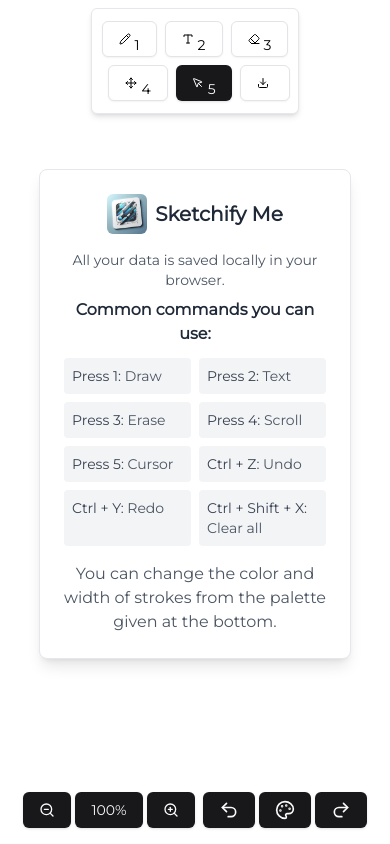
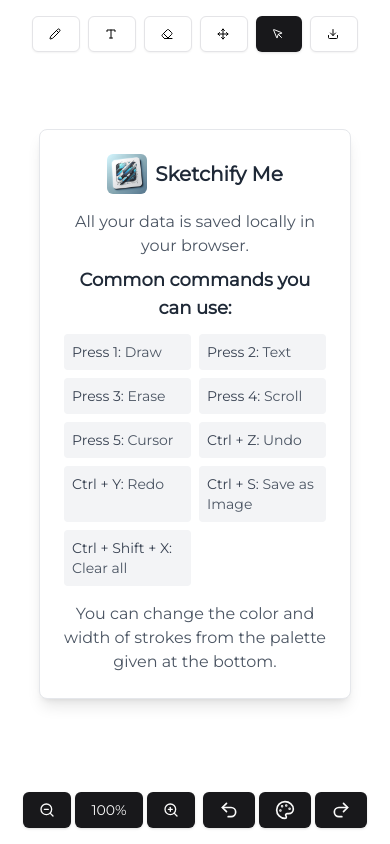
Before and after one commit to Ajeet1606/sketchify, a React (Vite) app: page / in a window 390 px wide. Built offline with nearby package versions, Linux system fonts and the light colour scheme.

Commit message:
top action bar UI update & clear all command added.

```diff
--- a/src/components/custom/Info.tsx
+++ b/src/components/custom/Info.tsx
@@ -12,10 +12,10 @@ const Info = () => {
         />
         <h1 className="text-xl md:text-3xl font-bold text-gray-800">Sketchify Me</h1>
       </div>
-      <p className="text-sm md:text-lg text-center text-gray-600 mb-2 md:mb-3">
+      <p className="text-center text-gray-600 mb-2 md:mb-3">
         All your data is saved locally in your browser.
       </p>
-      <h3 className="text-base text-center md:text-xl font-semibold text-gray-800 mb-3">
+      <h3 className="text-lg text-center md:text-xl font-semibold text-gray-800 mb-3">
         Common commands you can use:
       </h3>
       <div className="grid grid-cols-2 md:grid-cols-3 gap-2 mb-4">
@@ -26,7 +26,7 @@ const Info = () => {
         <CommandItem command="Press 5" action="Cursor" />
         <CommandItem command="Ctrl + Z" action="Undo" />
         <CommandItem command="Ctrl + Y" action="Redo" />
-        {/* <CommandItem command="Ctrl + S" action="Save as Image" /> */}
+        <CommandItem command="Ctrl + S" action="Save as Image" />
         <CommandItem command="Ctrl + Shift + X" action="Clear all" />
       </div>
       <p className="text-center text-gray-600">
--- a/src/components/custom/SketchCanvas.tsx
+++ b/src/components/custom/SketchCanvas.tsx
@@ -35,6 +35,7 @@ const SketchCanvas = () => {
     updateMode,
     updateCursorStyle,
     updatePanOffset,
+    downloadImage,
   } = useStrokesStore((state) => state);
 
   useEffect(() => {
@@ -178,11 +179,17 @@ const SketchCanvas = () => {
       }
       return;
     }
-    // if ((e.ctrlKey || e.metaKey) && e.key.toUpperCase() === "S") {
-    //   e.preventDefault();
-    //   downloadImage();
-    //   return;
-    // }
+    if ((e.ctrlKey || e.metaKey) && e.key.toUpperCase() === "S") {
+      e.preventDefault();
+      downloadImage((message: string) =>
+        toast({
+          variant: "destructive",
+          title: message,
+          duration: 1000,
+        })
+      );
+      return;
+    }
     switch (e.key) {
       case "1":
         updateMode(ModeEnum.DRAW);
--- a/src/components/custom/Toolbar.tsx
+++ b/src/components/custom/Toolbar.tsx
@@ -58,15 +58,14 @@ const Toolbar = () => {
     );
   };
   return (
-    <div className=" bg-white py-3 px-2 md:px-4 rounded-md border mt-2 shadow-md z-50">
-      <div className="space-x-2 md:flex">
-        <div className="flex justify-center gap-2 mb-2 md:mb-0">
+    <div className="md:bg-white py-2 md:px-4 md:rounded-md md:border mt-2 md:shadow-md z-50">
+      <div className="space-x-2 md:space-x-2 md:flex">
           <Button
             variant={mode === ModeEnum.DRAW ? "default" : "outline"}
             onClick={() => handleModeChange(ModeEnum.DRAW)}
           >
-            <Pencil className="md:w-4 w-3 md:h-4 h-3 mr-1 bg-inherit" />
-            <span className="text-sm -mb-3">1</span>
+            <Pencil className="md:w-4 w-3 md:h-4 h-3 mr-[2px] md:mr-1 bg-inherit" />
+            <span className="hidden md:inline text-sm -mb-3">1</span>
           </Button>
           <Button
             variant={mode === ModeEnum.WRITE ? "default" : "outline"}
@@ -79,41 +78,38 @@ const Toolbar = () => {
               });
             }}
           >
-            <Type className="md:w-4 w-3 md:h-4 h-3 mr-1 bg-inherit" />
-            <span className="text-sm -mb-3">2</span>
+            <Type className="md:w-4 w-3 md:h-4 h-3 mr-[2px] md:mr-1 bg-inherit" />
+            <span className="hidden md:inline text-sm -mb-3">2</span>
           </Button>
           <Button
             variant={mode === ModeEnum.ERASE ? "default" : "outline"}
             onClick={() => handleModeChange(ModeEnum.ERASE)}
           >
-            <Eraser className="md:w-4 w-3 md:h-4 h-3 mr-1 bg-inherit" />
-            <span className="text-sm -mb-3">3</span>
+            <Eraser className="md:w-4 w-3 md:h-4 h-3 mr-[2px] md:mr-1 bg-inherit" />
+            <span className="hidden md:inline text-sm -mb-3">3</span>
           </Button>
-        </div>
-        <div className="flex justify-center gap-2">
           <Button
             variant={mode === ModeEnum.SCROLL ? "default" : "outline"}
             onClick={() => handleModeChange(ModeEnum.SCROLL)}
           >
-            <Move className="md:w-4 w-3 md:h-4 h-3 mr-1 bg-inherit" />
-            <span className="text-sm -mb-3">4</span>
+            <Move className="md:w-4 w-3 md:h-4 h-3 mr-[2px] md:mr-1 bg-inherit" />
+            <span className="hidden md:inline text-sm -mb-3">4</span>
           </Button>
           <Button
             variant={mode === ModeEnum.CURSOR ? "default" : "outline"}
             onClick={() => handleModeChange(ModeEnum.CURSOR)}
           >
-            <MousePointer className="md:w-4 w-3 md:h-4 h-3 mr-1 bg-inherit" />
-            <span className="text-sm -mb-3">5</span>
+            <MousePointer className="md:w-4 w-3 md:h-4 h-3 mr-[2px] md:mr-1 bg-inherit" />
+            <span className="hidden md:inline text-sm -mb-3">5</span>
           </Button>
 
           <Button
             variant="outline"
             onClick={handleDownload} // Trigger the download on click
           >
-            <Download className="md:w-4 w-3 md:h-4 h-3 mr-1 bg-inherit" />
+            <Download className="md:w-4 w-3 md:h-4 h-3 mr-[2px] md:mr-1 bg-inherit" />
           </Button>
         </div>
-      </div>
     </div>
   );
 };
--- a/src/store/strokesStore.ts
+++ b/src/store/strokesStore.ts
@@ -148,7 +148,6 @@ export const useStrokesStore = create<StrokesState>((set, get) => {
     downloadImage: (toast: (message: string) => void) => {
       const { strokes, canvasRef } = get();
       if (strokes.length === 0) {
-        console.error("Canvas is empty!");
         toast("Canvas is empty!");
         return;
       }
```
